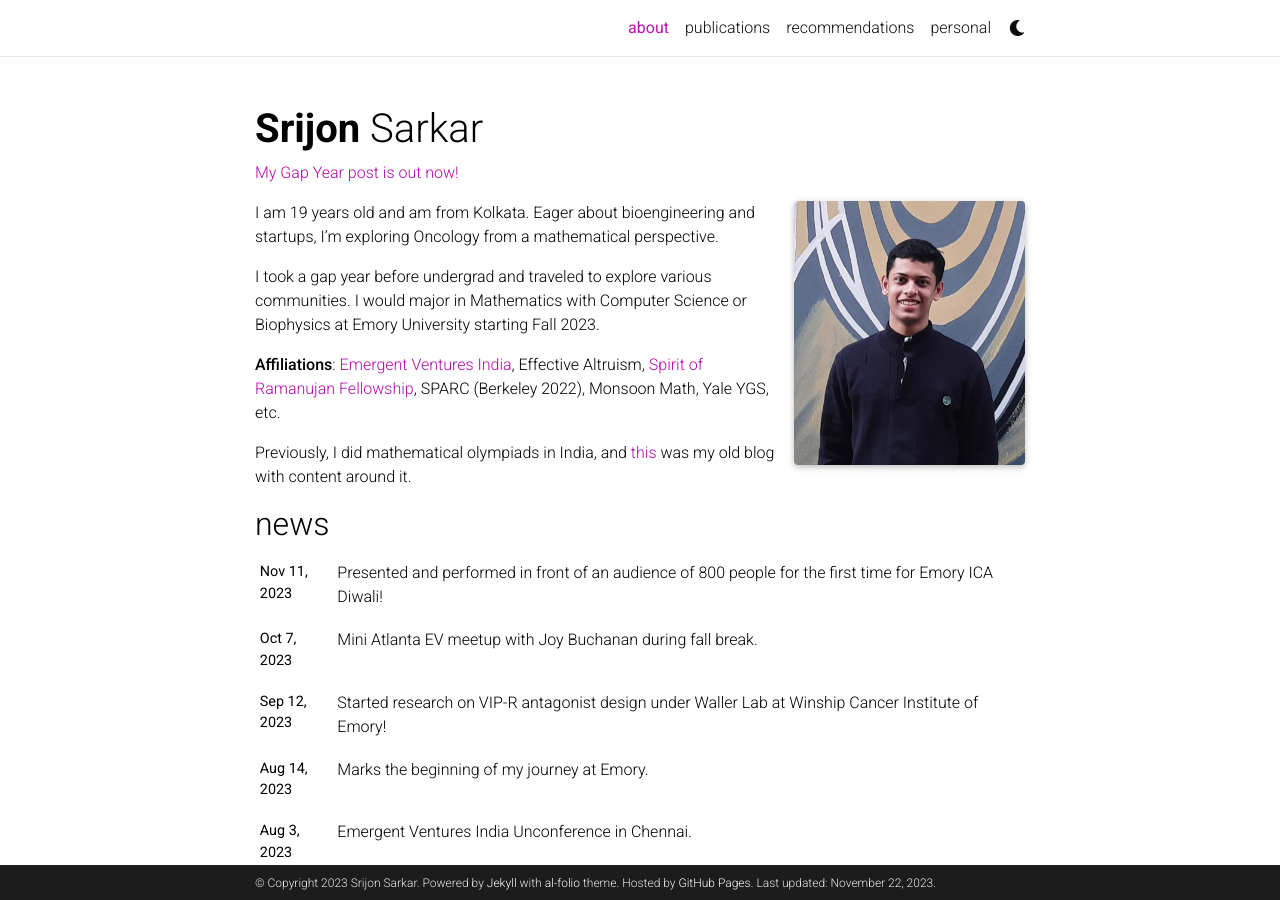
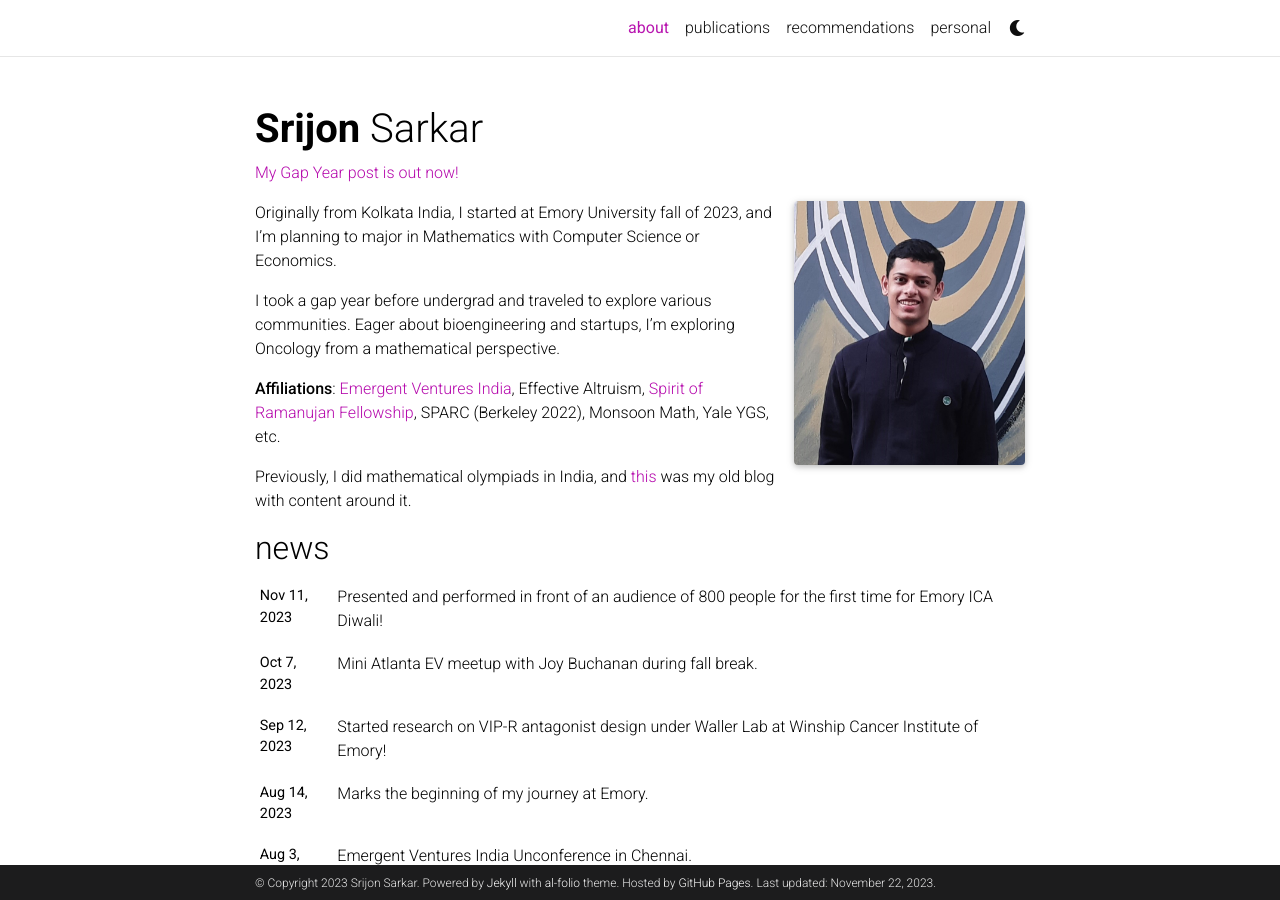
Before and after one commit to sarkarsrijon/sarkarsrijon.github.io, a Jekyll site: the page built from _pages/about.md, in a window 1280 px wide and 900 px high. Built offline with Jekyll 4.4.1, drawn with Linux system fonts in a browser that asks for light colours; full-size pictures stand in for the smaller copies a plugin makes; comment, search, counter and statistics services are not loaded; a style sheet for code colours, icons or effects is not loaded.

Commit message:
Update about.md

```diff
--- a/_pages/about.md
+++ b/_pages/about.md
@@ -16,9 +16,9 @@ selected_papers: false # includes a list of papers marked as "selected={true}"
 social: true  # includes social icons at the bottom of the page
 ---
 
-I am 19 years old and am from Kolkata. Eager about bioengineering and startups, I'm exploring Oncology from a mathematical perspective.
+Originally from Kolkata India, I started at Emory University fall of 2023, and I'm planning to major in Mathematics with Computer Science or Economics.
 
-I took a gap year before undergrad and traveled to explore various communities. I would major in Mathematics with Computer Science or Biophysics at Emory University starting Fall 2023.
+I took a gap year before undergrad and traveled to explore various communities. Eager about bioengineering and startups, I'm exploring Oncology from a mathematical perspective.
 
 <strong>Affiliations</strong>: [Emergent Ventures India](https://marginalrevolution.com/marginalrevolution/2023/08/emergent-ventures-india-cohort-five.html), Effective Altruism, [Spirit of Ramanujan Fellowship](https://www.templetonworldcharity.org/blog/finding-todays-ramanujans-spirit-ramanujan-stem-talent-initiative), SPARC (Berkeley 2022), Monsoon Math, Yale YGS, etc.
 
```
